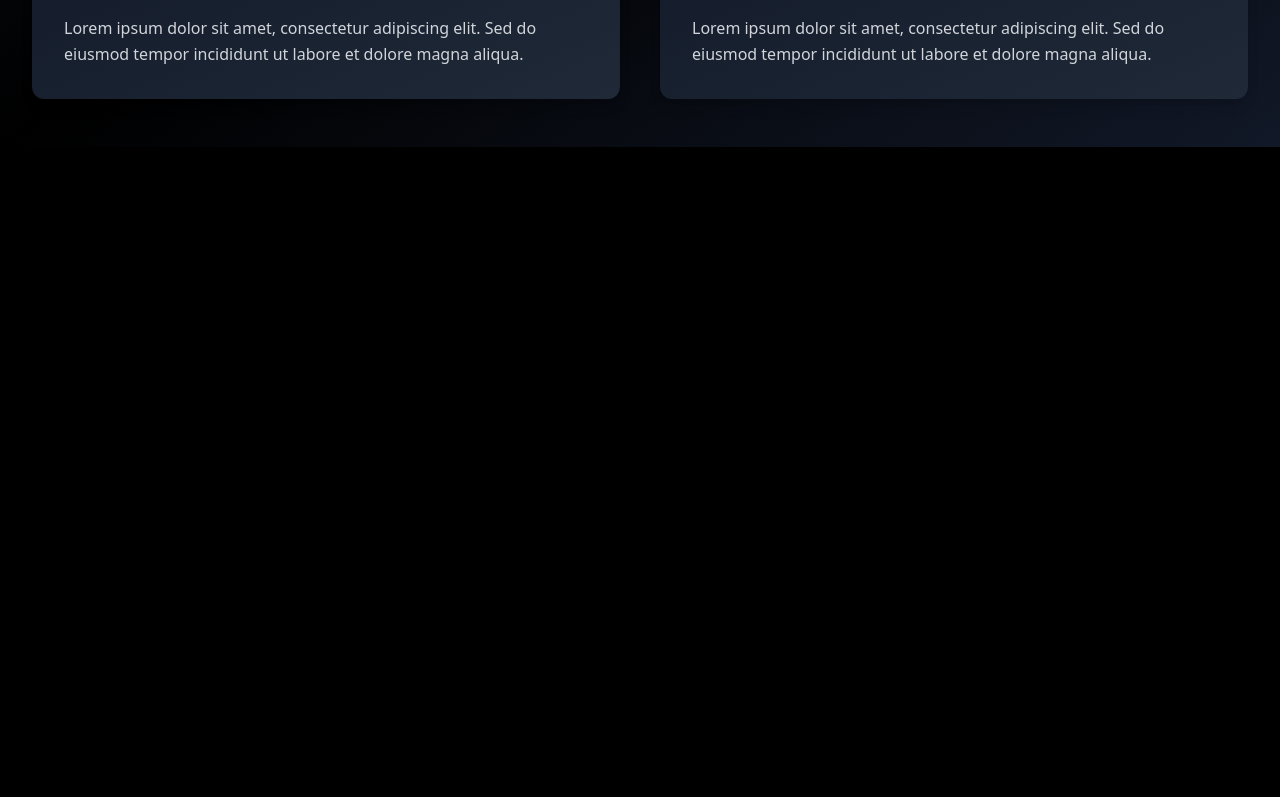
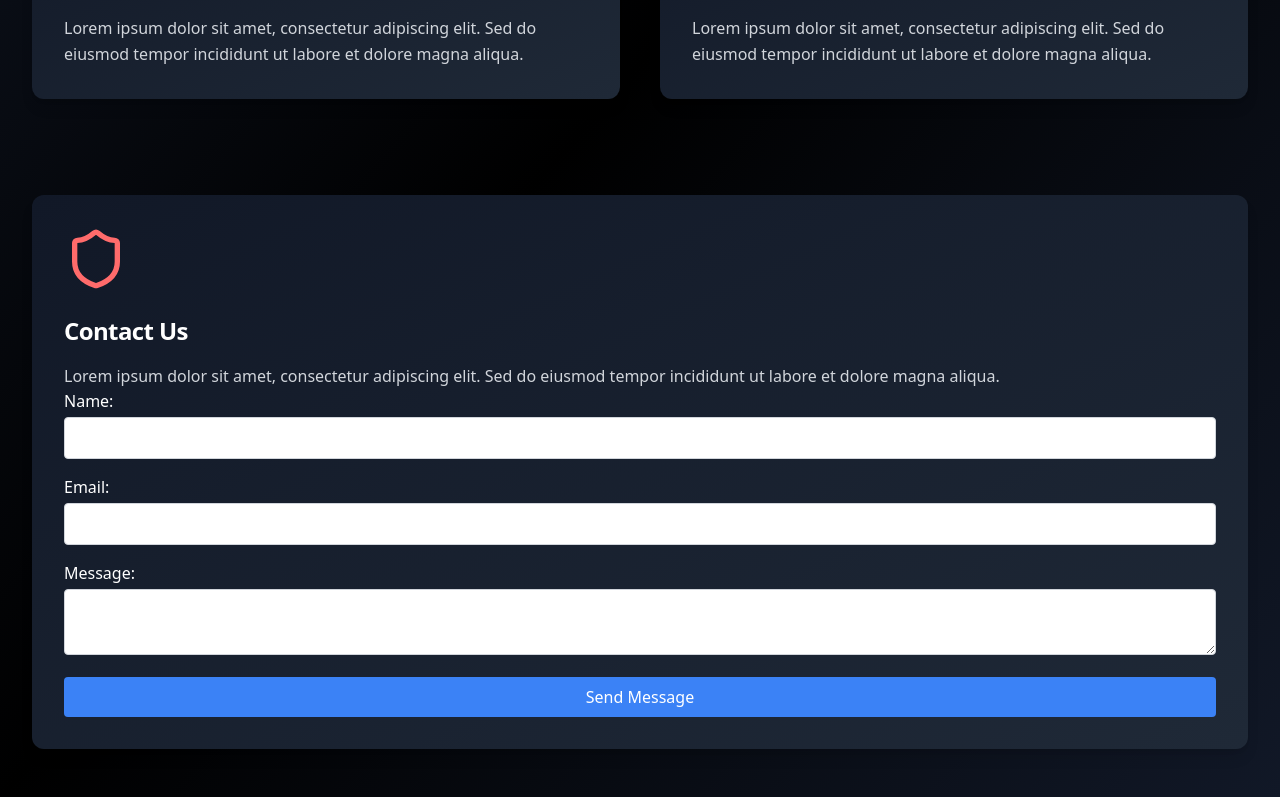
Before and after one commit to gdgdtu/OpenSaaS, a Next.js app: page / in a window 1280 px wide. Shown: the part 669-1466 px from the top of the page. Before the commit the page ends 816 px from the top, so only its background shows below. Built offline with nearby package versions, Linux system fonts and the light colour scheme.

Commit message:
Add ContactForm component and update Card component to render child

```diff
--- a/package.json
+++ b/package.json
@@ -9,6 +9,7 @@
     "lint": "next lint"
   },
   "dependencies": {
+    "@radix-ui/react-slot": "^1.1.1",
     "class-variance-authority": "^0.7.1",
     "clsx": "^2.1.1",
     "framer-motion": "^11.18.0",
--- a/src/app/page.tsx
+++ b/src/app/page.tsx
@@ -1,7 +1,8 @@
-'use client'
+'use client';
 
-import { motion } from 'framer-motion'
-import FeatureGrid from '@/components/ui/FeatureGrid'
+import { motion } from 'framer-motion';
+import FeatureGrid from '@/components/ui/FeatureGrid';
+import ContactForm from '@/components/ui/ContactForm'; // Import the ContactForm component
 
 const titleVariants = {
   hidden: { opacity: 0, y: -20 },
@@ -13,7 +14,7 @@ const titleVariants = {
       staggerChildren: 0.1
     }
   }
-}
+};
 
 const wordVariants = {
   hidden: { opacity: 0, y: 20 },
@@ -26,7 +27,7 @@ const wordVariants = {
       stiffness: 200
     }
   }
-}
+};
 
 export default function Home() {
   return (
@@ -52,6 +53,7 @@ export default function Home() {
         From Idea to Empire, Faster Than Ever
       </motion.p>
       <FeatureGrid />
+      <ContactForm /> {/* Add the ContactForm component here */}
     </main>
-  )
+  );
 }
--- a/src/components/ui/Card.tsx
+++ b/src/components/ui/Card.tsx
@@ -1,25 +1,26 @@
-'use client'
+'use client';
 
-import { motion } from 'framer-motion'
-import { TypeIcon as type, LucideIcon } from 'lucide-react'
+import { motion } from 'framer-motion';
+import { LucideIcon } from 'lucide-react';
 
 interface CardProps {
-  title: string
-  Icon: LucideIcon
-  color: string
+  title: string;
+  Icon: LucideIcon;
+  color: string;
+  children?: React.ReactNode; // Added children prop
 }
 
 const titleVariants = {
   hidden: { opacity: 0, y: 20 },
   visible: { opacity: 1, y: 0, transition: { duration: 0.5 } }
-}
+};
 
 const descriptionVariants = {
   hidden: { opacity: 0 },
   visible: { opacity: 1, transition: { duration: 0.5, delay: 0.2 } }
-}
+};
 
-export function Card({ title, Icon, color }: CardProps) {
+export function Card({ title, Icon, color, children }: CardProps) {
   return (
     <motion.div
       className="bg-gradient-to-br from-gray-900 to-gray-800 rounded-xl overflow-hidden shadow-lg relative group"
@@ -46,7 +47,9 @@ export function Card({ title, Icon, color }: CardProps) {
         >
           Lorem ipsum dolor sit amet, consectetur adipiscing elit. Sed do eiusmod tempor incididunt ut labore et dolore magna aliqua.
         </motion.p>
+        {/* Render children here */}
+        <div>{children}</div>
       </div>
     </motion.div>
-  )
+  );
 }
--- /dev/null
+++ b/src/components/ui/ContactForm.tsx
@@ -0,0 +1,109 @@
+'use client';
+
+import { motion } from 'framer-motion';
+import { useState } from 'react';
+import { Card } from './Card'; // Adjust path as necessary
+import { Shield } from 'lucide-react'; // Example icon import
+
+const containerVariants = {
+    hidden: { opacity: 0 },
+    visible: {
+        opacity: 1,
+        transition: {
+            staggerChildren: 0.1,
+        },
+    },
+};
+
+const itemVariants = {
+    hidden: { opacity: 0, y: 20 },
+    visible: {
+        opacity: 1,
+        y: 0,
+        transition: {
+            type: 'spring',
+            stiffness: 100,
+        },
+    },
+};
+
+export default function ContactForm() {
+    const [name, setName] = useState('');
+    const [email, setEmail] = useState('');
+    const [message, setMessage] = useState('');
+    const [submitted, setSubmitted] = useState(false);
+    const [error, setError] = useState('');
+
+    const handleSubmit = (e: React.FormEvent) => {
+        e.preventDefault();
+
+        // Basic validation
+        if (!name || !email || !message) {
+            setError('Please fill in all fields.');
+            return;
+        }
+
+        // Simulate form submission (replace with actual API call)
+        console.log('Form submitted:', { name, email, message });
+
+        // Reset form fields
+        setName('');
+        setEmail('');
+        setMessage('');
+        setSubmitted(true);
+        setError('');
+    };
+
+    return (
+        <motion.div
+            className="container mx-auto px-4 py-12"
+            variants={containerVariants}
+            initial="hidden"
+            animate="visible"
+        >
+            <motion.div variants={itemVariants}>
+                <Card title="Contact Us" Icon={Shield} color="#FF6B6B">
+                    {submitted && <p>Thank you for your message! We&apos;ll get back to you soon.</p>}
+                    {error && <p style={{ color: 'red' }}>{error}</p>}
+                    <form onSubmit={handleSubmit} className="space-y-4">
+                        <div>
+                            <label htmlFor="name" className="block mb-1">Name:</label>
+                            <input
+                                type="text"
+                                id="name"
+                                value={name}
+                                onChange={(e) => setName(e.target.value)} // Update state on change
+                                required
+                                className="w-full p-2 border border-gray-300 rounded text-black" // Set text color to black
+                            />
+                        </div>
+                        <div>
+                            <label htmlFor="email" className="block mb-1">Email:</label>
+                            <input
+                                type="email"
+                                id="email"
+                                value={email}
+                                onChange={(e) => setEmail(e.target.value)} // Update state on change
+                                required
+                                className="w-full p-2 border border-gray-300 rounded text-black" // Set text color to black
+                            />
+                        </div>
+                        <div>
+                            <label htmlFor="message" className="block mb-1">Message:</label>
+                            <textarea
+                                id="message"
+                                value={message}
+                                onChange={(e) => setMessage(e.target.value)} // Update state on change
+                                required
+                                className="w-full p-2 border border-gray-300 rounded text-black" // Set text color to black
+                            />
+                        </div>
+                        <button type="submit" className="w-full p-2 bg-blue-500 text-white rounded hover:bg-blue-600">
+                            Send Message
+                        </button>
+                    </form>
+                </Card>
+            </motion.div>
+        </motion.div>
+    );
+}
```
Also changed, not shown: 1 other file (tests, documents, lock files or other folders).
